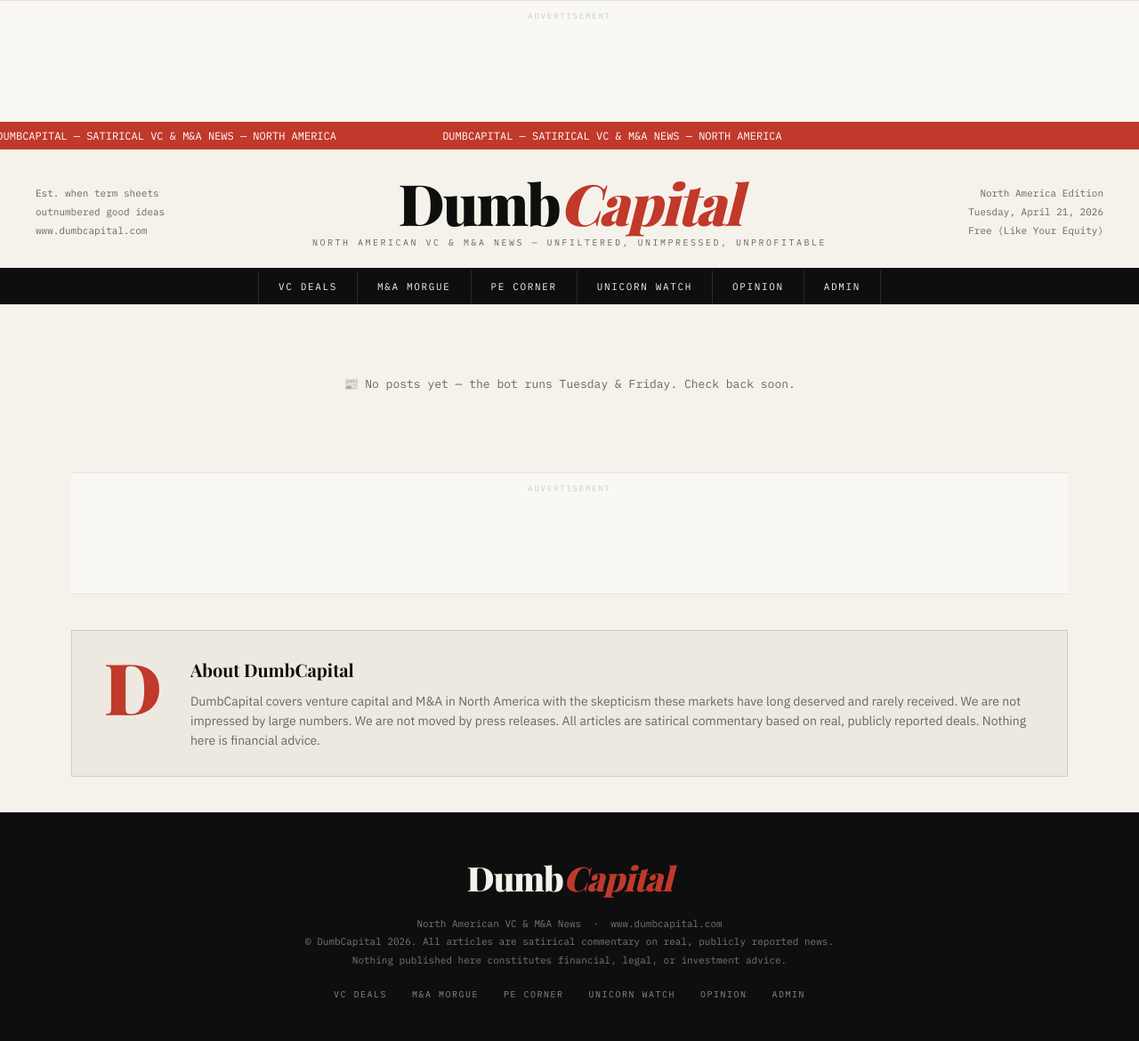
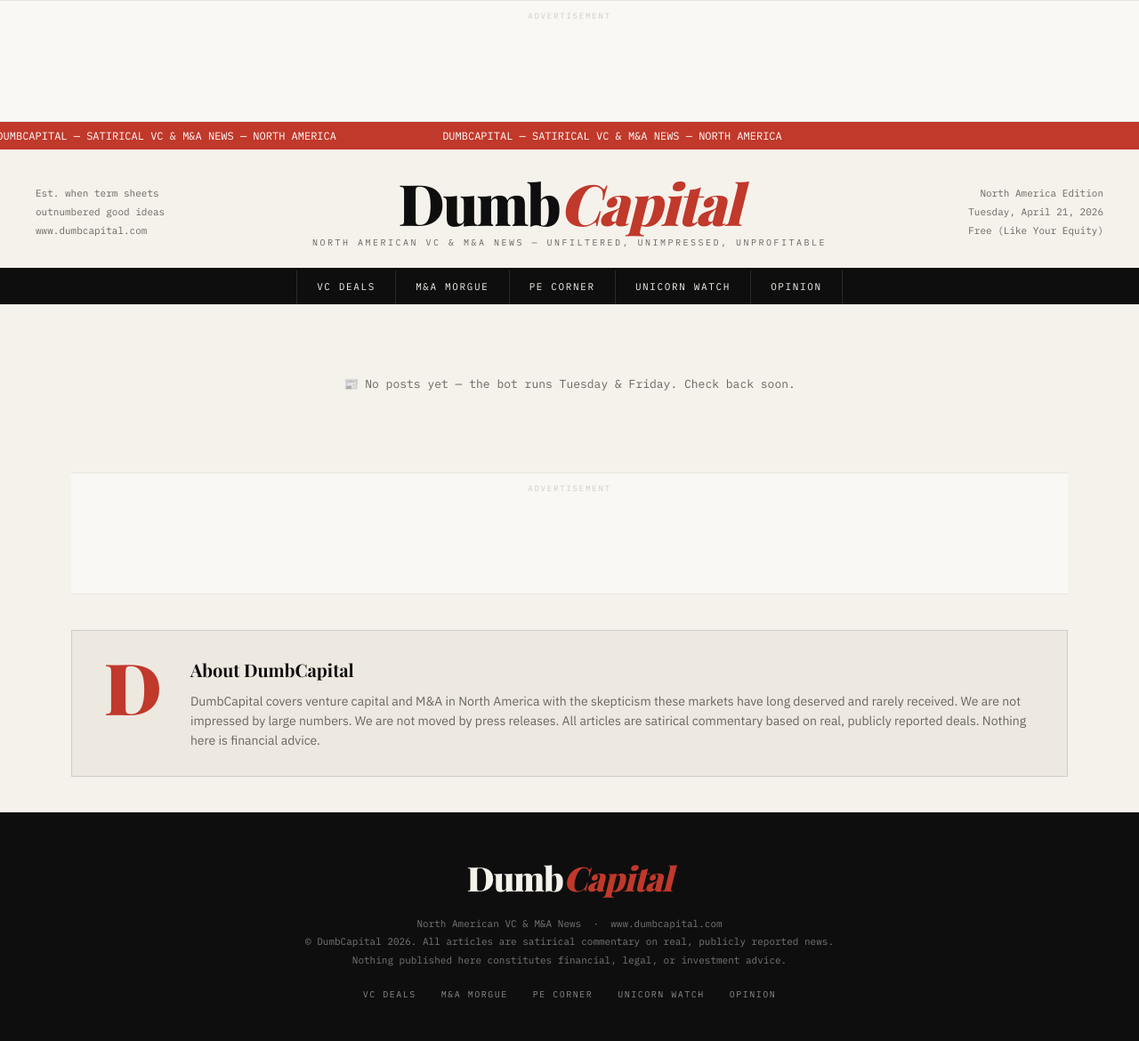
Before and after one commit to jgman1/dumbcapital, a PHP site: page / in a window 1280 px wide. Shown: the whole page at 89% size. Run offline with PHP 8.4, Linux system fonts and the light colour scheme; some web fonts are replaced.

Commit message:
Update index.php

```diff
--- a/public/index.php
+++ b/public/index.php
@@ -206,7 +206,7 @@ $today = date('l, F j, Y');
   <a href="#pe">PE Corner</a>
   <a href="#unicorn">Unicorn Watch</a>
   <a href="#opinion">Opinion</a>
-  <a href="/admin/">Admin</a>
+
 </nav>
 
 <div class="container">
@@ -300,7 +300,7 @@ $today = date('l, F j, Y');
   Nothing published here constitutes financial, legal, or investment advice.</p>
   <div class="footer-nav">
     <a href="#vc">VC Deals</a><a href="#ma">M&amp;A Morgue</a><a href="#pe">PE Corner</a>
-    <a href="#unicorn">Unicorn Watch</a><a href="#opinion">Opinion</a><a href="/admin/">Admin</a>
+    <a href="#unicorn">Unicorn Watch</a><a href="#opinion">Opinion</a>
   </div>
 </footer>
 </body>
```
